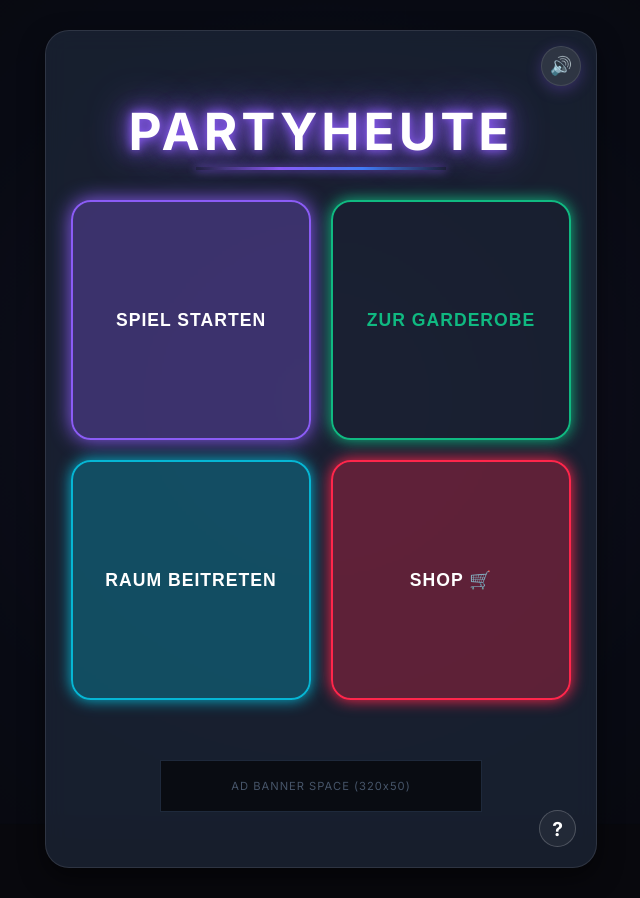
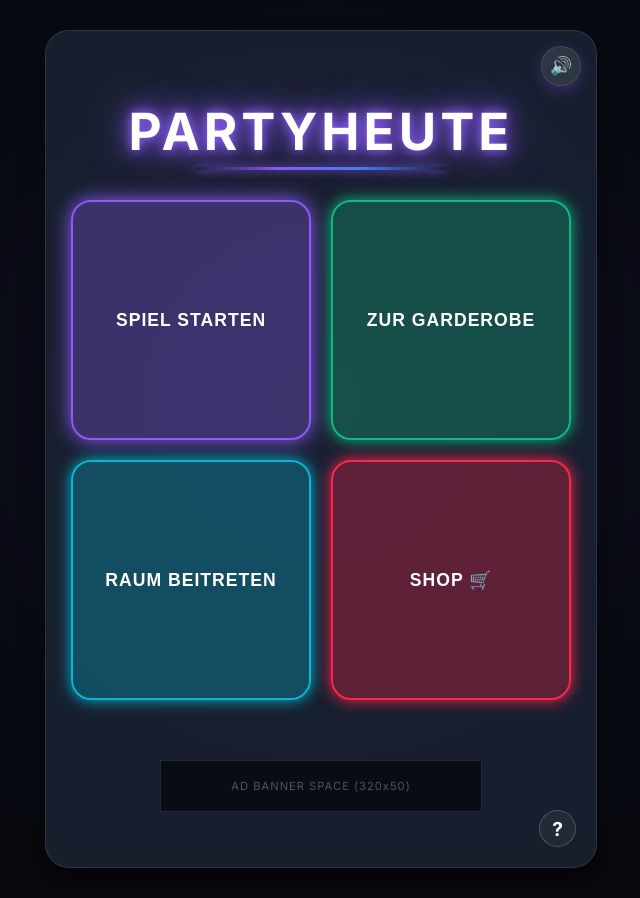
Before and after one commit to Ardit224/partyHeute, a Flask app: page / in a window 1280 px wide. Shown: the whole page, without its empty margins (319-959 px from the left). Run offline with Flask 3, Linux system fonts and the light colour scheme; some libraries are stand-ins or nearby versions.

Commit message:
design changes und bug fixes

```diff
--- a/static/script.js
+++ b/static/script.js
@@ -183,7 +183,7 @@ function zeigeBefreiungsScreen(item, isVirus = false) {
         text = item.text;
     } else {
         title = item.isGlobal ? "REGEL BEENDET! ⚖️" : "AUFGABE GESCHAFFT! ✅";
-        subtitle = item.isGlobal ? "Die Zeit ist um:" : `${item.spielerEmoji} ${item.spielerName} ist befreit:`;
+        subtitle = item.isGlobal ? "Die Zeit ist um:" : `${item.spielerName} ist befreit:`;
         color = item.isGlobal ? "var(--neon-red)" : "var(--neon-cyan)";
         btnClass = item.isGlobal ? "btn-cyber-red" : "btn-cyber-purple";
         text = item.text;
@@ -398,21 +398,24 @@ style.innerHTML = `
     .explosion-flash { animation: flashScreen 0.2s 5; }
     @keyframes flashScreen { 0%, 100% { background: transparent; } 50% { background: #ef4444; } }
 
-    .bomb-category-box { background: rgba(249, 115, 22, 0.1); border: 2px dashed #f97316; border-radius: 15px; padding: 20px; margin: 20px 0; font-size: 1.2rem; }
+    .bomb-category-box { background: rgba(249, 115, 22, 0.1); border: 2px dashed #f97316; border-radius: 15px; padding: 12px; margin: 10px 0; font-size: 1.1rem; }
+
+    /* Entfernt Namen in der Explosions-Auswahl */
+    #bombExplosionBox .spieler-name, #bombExplosionBox small { display: none !important; }
 
     /* Handy Wechsel */
     .handy-wechsel-card { background: #1e1b4b; border: 3px solid #6366f1; border-radius: 20px; padding: 40px; text-align: center; }
 
     /* Charakter Selection Mockup Style */
-    .char-selection-grid { display: grid; grid-template-columns: repeat(2, 1fr); gap: 20px; max-width: 500px; margin: 0 auto; padding: 10px; width: 100%; }
-    .char-card { background: rgba(0,0,0,0.6); border: 2px solid var(--neon-purple); box-shadow: 0 0 10px var(--neon-purple); border-radius: 22px; padding: 20px; display: flex; flex-direction: column; align-items: center; cursor: pointer; transition: all 0.25s cubic-bezier(0.4, 0, 0.2, 1); position: relative; }
+    .char-selection-grid { display: grid; grid-template-columns: repeat(2, 1fr); gap: 12px; max-width: 500px; margin: 0 auto; padding: 10px; width: 100%; }
+    .char-card { background: rgba(0,0,0,0.6); border: 2px solid var(--neon-purple); box-shadow: 0 0 10px var(--neon-purple); border-radius: 22px; padding: 12px; display: flex; flex-direction: column; align-items: center; cursor: pointer; transition: all 0.25s cubic-bezier(0.4, 0, 0.2, 1); position: relative; }
     .char-card.selected { background: rgba(176, 38, 255, 0.15); box-shadow: 0 0 20px var(--neon-purple); transform: translateY(-3px); }
-    .char-portrait { width: 90px; height: 90px; display: flex; align-items: center; justify-content: center; overflow: hidden; border-radius: 50%; margin-bottom: 12px; background: rgba(255,255,255,0.08); font-size: 3.5rem; border: 2px solid rgba(255,255,255,0.1); }
+    .char-portrait { width: 70px; height: 70px; display: flex; align-items: center; justify-content: center; overflow: hidden; border-radius: 50%; margin-bottom: 8px; background: rgba(255,255,255,0.08); font-size: 2.5rem; border: 2px solid rgba(255,255,255,0.1); }
     .char-portrait img { width: 100%; height: 100%; object-fit: cover; }
-    .char-name { font-size: 0.9rem; color: #fff; font-weight: 700; margin-bottom: 12px; text-shadow: 0 2px 4px rgba(0,0,0,0.5); }
-    .neon-checkbox { width: 30px; height: 30px; border: 2px solid var(--neon-purple); border-radius: 8px; position: relative; transition: all 0.2s; background: rgba(0,0,0,0.2); }
+    .char-name { font-size: 0.85rem; color: #fff; font-weight: 700; margin-bottom: 8px; text-shadow: 0 2px 4px rgba(0,0,0,0.5); }
+    .neon-checkbox { width: 24px; height: 24px; border: 2px solid var(--neon-purple); border-radius: 6px; position: relative; transition: all 0.2s; background: rgba(0,0,0,0.2); }
     .neon-checkbox.checked { background: var(--neon-purple); box-shadow: 0 0 12px var(--neon-purple); }
-    .neon-checkbox.checked::after { content: '✓'; position: absolute; top: -4px; left: 5px; font-size: 22px; color: white; font-weight: bold; }
+    .neon-checkbox.checked::after { content: '✓'; position: absolute; top: -7px; left: 4px; font-size: 18px; color: white; font-weight: bold; }
 
     /* Floating Player Button */
     .floating-gaeste-btn {
@@ -813,6 +816,8 @@ async function karteZiehen() {
     const entscheidung = document.getElementById('entscheidungsBereich');
     const naechsteBtn = document.getElementById('naechsteKarteBtn');
     document.getElementById('werTrinktBereich').style.display = 'none';
+    document.querySelector('.master-game-card').style.display = 'flex';
+    document.querySelector('.navigation-area-cyber').style.display = 'flex';
 
     // Jede neue Karte verringert die Runden der aktiven Aufgaben
     verarbeiteRundenTick();
@@ -886,16 +891,15 @@ async function karteZiehen() {
     aktuelleSchluecke = daten.schluecke;
 
     // Sichtbarkeit anpassen
-    if (!isCounterEnabled) {
-        if (entscheidung) entscheidung.style.display = 'none';
     if (naechsteBtn) {
         naechsteBtn.style.display = 'block';
-            naechsteBtn.innerText = "Weiter";
+        naechsteBtn.innerText = "WEITER";
+        naechsteBtn.onclick = () => {
+            if (isCounterEnabled && aktuelleKategorie !== 'virus') werMussTrinkenZeigen();
+            else karteZiehen();
+        };
     }
-    } else {
-        if (entscheidung) entscheidung.style.display = 'flex';
-        if (naechsteBtn) naechsteBtn.style.display = 'none';
-    }
+    if (entscheidung) entscheidung.style.display = 'none';
 
     let spielerListe = JSON.parse(localStorage.getItem('partySpieler')) || [];
 
@@ -955,7 +959,7 @@ async function karteZiehen() {
         document.getElementById('failBtn').onclick = () => rundenAufgabeStarten(zufallsSpieler, daten.frage, rundenAnzahl, aktuelleSchluecke);
         document.getElementById('strafeText').innerText = `Herausforderung: ${rundenAnzahl} Runden durchhalten!`;
         if (isCounterEnabled) document.getElementById('entscheidungsBereich').style.display = 'flex';
-        if (isCounterEnabled) document.getElementById('naechsteKarteBtn').style.display = 'block';
+        if (isCounterEnabled) document.getElementById('naechsteKarteBtn').style.display = 'none';
     } else {
         if (isCounterEnabled) {
             let failText = `🍹 Trinken! <br><small>+${aktuelleSchluecke} Schlücke</small>`;
@@ -1131,7 +1135,7 @@ function updateRundenAufgabenUI() {
             <div class="runden-task-card ${totalCount > 1 ? 'compact' : ''}" style="${isGlobal ? 'border-left-color: #ef4444; background: rgba(239, 68, 68, 0.1);' : ''}">
                 <span class="runden-badge" style="${isGlobal ? 'background: #ef4444; color: white;' : ''}">${statusText}</span>
                 <div style="margin-bottom: 5px;">
-                    <strong>${isGlobal ? '🚨 GLOBALE REGEL' : `${task.spielerEmoji} ${task.spielerName}`}</strong>
+                    <strong>${isGlobal ? '🚨 GLOBALE REGEL' : task.spielerName}</strong>
                 </div>
                 <div style="opacity: 0.9; line-height: 1.4;">${task.text}</div>
                 <button class="runden-fail-btn" onclick="${isGlobal ? `rundenTaskGlobalVersagt(${index})` : `rundenTaskFehlgeschlagen(${index})`}">
@@ -1168,13 +1172,18 @@ function triggerVirusPenalty(virusId) {
     const virus = aktiveViren.find(v => v.id == virusId);
     if (!virus) return;
 
-    // Wir nutzen das existierende System für globale Strafen
-    const schluckeMatch = virus.plainText.match(/(\d+)\s*Schlücke/i);
-    aktuelleSchluecke = schluckeMatch ? parseInt(schluckeMatch[1]) : 2;
+    let spielerListe = JSON.parse(localStorage.getItem('partySpieler')) || [];
+    let spieler = spielerListe.find(s => s.name === virus.playerName);
 
-    // Mocking einer "Globalen Aufgabe" für das Trink-Raster
-    taskIndexForDrinkSelection = 999; // Dummy ID
-    werMussTrinkenZeigen();
+    if (spieler) {
+        spieler.schluecke += virus.schluckeCount;
+        localStorage.setItem('partySpieler', JSON.stringify(spielerListe));
+        playSound('shot');
+        if (typeof listeAnzeigen === 'function') listeAnzeigen();
+
+        // Kleines visuelles Feedback in der Konsole oder UI möglich
+        console.log(`Virus-Strafe gebucht für ${virus.playerName}: ${virus.schluckeCount} Schlücke`);
+    }
 }
 /**
  * Zeigt einen Virus speziell auf der Hauptkarte an (Mixed Mode)
@@ -1242,13 +1251,15 @@ function rundenTaskEntfernen(index) {
 
 function niemandTrinkt() {
     playSound('click');
-    document.getElementById('entscheidungsBereich').style.display = 'none';
-    document.getElementById('naechsteKarteBtn').style.display = 'block';
+    document.getElementById('werTrinktBereich').style.display = 'none';
+    karteZiehen();
 }
 
 function werMussTrinkenZeigen() {
     document.getElementById('entscheidungsBereich').style.display = 'none';
     document.getElementById('werTrinktBereich').style.display = 'block';
+    document.querySelector('.master-game-card').style.display = 'none';
+    document.querySelector('.navigation-area-cyber').style.display = 'none';
 
     const auswahlBereich = document.getElementById('auswahlListe');
     auswahlBereich.innerHTML = "";
@@ -1256,26 +1267,30 @@ function werMussTrinkenZeigen() {
 
     spielerListe.forEach((spieler, index) => {
         if (spieler.aktiv !== false) {
-            // Logik wählen: Entweder aus einer Regel, Mehrfachwahl (Ich hab noch nie / Tribunal) oder Einzelwahl
-            let aktion = `strafSchluckeVerteilen(${index})`;
-            if (taskIndexForDrinkSelection !== -1) {
-                aktion = `strafSchluckAusTaskVerteilen(${index})`;
-            } else if (aktuelleKategorie === 'ich_hab_noch_nie' || aktuelleKategorie === 'tribunal') {
-                aktion = `strafSchluckHinzufuegen(${index}, this)`;
-            }
-
             auswahlBereich.innerHTML += `
-                <button class="strafe-btn btn-fail" onclick="${aktion}">
+                <button class="strafe-btn" onclick="strafSchluckHinzufuegen(${index}, this)">
+                    <div class="strafe-avatar-container">
                         ${spieler.emoji}
+                    </div>
                 </button>`;
         }
     });
 
-    // Button zum Beenden der Auswahl (für Mehrfach-Modus, Tribunal oder laufende Regeln)
-    if (aktuelleKategorie === 'ich_hab_noch_nie' || aktuelleKategorie === 'tribunal' || taskIndexForDrinkSelection !== -1) {
+    // "Keiner muss" Button
+    if (taskIndexForDrinkSelection === -1) {
+        const skipBtn = document.createElement('button');
+        skipBtn.innerHTML = "🙅‍♂️ Niemand trinkt";
+        skipBtn.className = "nav-btn btn-cyber-red";
+        skipBtn.style.gridColumn = "1 / -1";
+        skipBtn.style.marginTop = "10px";
+        skipBtn.onclick = () => niemandTrinkt();
+        auswahlBereich.appendChild(skipBtn);
+    }
+
+    // Bestätigen Button (Immer anzeigen)
     const fertigBtn = document.createElement('button');
-        fertigBtn.innerHTML = "✅ Auswahl beenden";
-        fertigBtn.className = "nav-btn";
+    fertigBtn.innerHTML = "FERTIG 🚀";
+    fertigBtn.className = "nav-btn btn-cyber-purple";
     fertigBtn.style.gridColumn = "1 / -1";
     fertigBtn.style.marginTop = "15px";
     fertigBtn.onclick = () => {
@@ -1283,12 +1298,11 @@ function werMussTrinkenZeigen() {
         if (aktuelleKategorie === 'tribunal' && !isGemischteRunde) {
             document.getElementById('tribunalNextBtn').style.display = 'inline-block';
         } else {
-                document.getElementById('naechsteKarteBtn').style.display = 'block';
+            karteZiehen();
         }
         taskIndexForDrinkSelection = -1;
     };
     auswahlBereich.appendChild(fertigBtn);
-    }
 }
 
 function strafSchluckeVerteilen(gewaehlterIndex) {
@@ -1299,7 +1313,7 @@ function strafSchluckeVerteilen(gewaehlterIndex) {
     listeAnzeigen();
 
     document.getElementById('werTrinktBereich').style.display = 'none';
-    document.getElementById('naechsteKarteBtn').style.display = 'block';
+    karteZiehen();
 }
 
 /**
--- a/static/shot_roulette.js
+++ b/static/shot_roulette.js
@@ -128,15 +128,11 @@ function sr_zeichneTrinkerAuswahl(pool) {
     pool.forEach(spieler => {
         const btn = document.createElement('button');
         btn.className = "strafe-btn";
-        btn.style.padding = "8px";
-
-        const istFoto = spieler.emoji.includes('<img');
 
         btn.innerHTML = `
-            <div class="avatar-wrapper" style="width: 65px; height: 65px; font-size: 2.2rem;">
+            <div class="strafe-avatar-container">
                 ${spieler.emoji}
             </div>
-            ${istFoto ? '' : `<small style="font-size: 0.7rem; display: block; margin-top: 4px;">${spieler.name}</small>`}
         `;
 
         btn.onclick = (e) => {
@@ -144,9 +140,26 @@ function sr_zeichneTrinkerAuswahl(pool) {
         };
         grid.appendChild(btn);
     });
+
+    // "Fertig" Button zum Bestätigen der Auswahl hinzufügen
+    const fertigBtn = document.createElement('button');
+    fertigBtn.innerHTML = "FERTIG 🚀";
+    fertigBtn.className = "nav-btn btn-cyber-purple";
+    fertigBtn.style.gridColumn = "1 / -1";
+    fertigBtn.style.marginTop = "15px";
+    fertigBtn.onclick = () => {
+        if (isGemischteRunde) {
+            geheZurueckZumMix();
+        } else {
+            naechsteShotRunde();
+        }
+    };
+    grid.appendChild(fertigBtn);
 }
 
 function sr_bucheSchlückeManuell(playerName, btn) {
+    if (btn.classList.contains('selected-for-drink')) return;
+
     let alleSpieler = JSON.parse(localStorage.getItem('partySpieler')) || [];
     let spieler = alleSpieler.find(s => s.name === playerName);
     if (spieler) {
@@ -154,18 +167,10 @@ function sr_bucheSchlückeManuell(playerName, btn) {
         localStorage.setItem('partySpieler', JSON.stringify(alleSpieler));
         if (typeof playSound === 'function') playSound('click');
 
-        // Visuelles Feedback
-        btn.style.background = "#10b981";
-        setTimeout(() => btn.style.background = "", 500);
+        // Spieler als ausgewählt markieren (ausgrauen)
+        btn.classList.add('selected-for-drink');
 
         if (typeof listeAnzeigen === 'function') listeAnzeigen();
-
-        // Im gemischten Modus die Auswahl durch einen "Weiter"-Button ersetzen
-        if (isGemischteRunde) {
-            document.getElementById('shotPlayerGrid').innerHTML = `
-                <button class="nav-btn" style="grid-column: 1 / -1; margin: 20px auto; padding: 15px;" onclick="geheZurueckZumMix()">Weiter</button>
-            `;
-        }
     }
 }
 
--- a/static/style.css
+++ b/static/style.css
@@ -665,10 +683,10 @@ button:active {
 }
 
 .btn-cyber-green {
-    background: transparent;
+    background: rgba(16, 185, 129, 0.3);
     border: 2px solid #10b981;
     box-shadow: 0 0 15px #10b981;
-    color: #10b981;
+    color: #fff;
 }
 
 .btn-cyber-red {
--- a/static/tribunalspiel.js
+++ b/static/tribunalspiel.js
@@ -142,24 +142,24 @@ function generiereTribunalHTML(template, schlucke, spielerName) {
     const optionB = match[2];
 
     const einsatzHtml = isCounterEnabled ? `
-        <div style="background: rgba(239, 68, 68, 0.15); border-radius: 12px; padding: 10px; margin-bottom: 20px; font-weight: bold; font-size: 1.3rem; color: #fca5a5; border: 1px solid rgba(239, 68, 68, 0.3);">
+        <div style="background: rgba(239, 68, 68, 0.15); border-radius: 12px; padding: 8px; margin-bottom: 12px; font-weight: bold; font-size: 1.1rem; color: #fca5a5; border: 1px solid rgba(239, 68, 68, 0.3);">
             ⚖️ Einsatz: ${schlucke} Schlücke
         </div>` : '';
 
     return `
         <div style="width: 100%; text-align: center;">
             ${einsatzHtml}
-            <div style="display: flex; gap: 15px; justify-content: center; align-items: stretch;">
-                <div style="flex: 1; background: rgba(255,255,255,0.05); padding: 15px; border-radius: 15px; border: 1px solid rgba(255,255,255,0.1); display: flex; flex-direction: column; align-items: center; justify-content: center;">
-                    <span style="font-size: 3rem; margin-bottom: 10px;">👍</span>
-                    <p style="font-size: 1.1rem; margin: 0; line-height: 1.3;">${optionA}</p>
+            <div style="display: flex; gap: 10px; justify-content: center; align-items: stretch;">
+                <div style="flex: 1; background: rgba(255,255,255,0.05); padding: 10px; border-radius: 12px; border: 1px solid rgba(255,255,255,0.1); display: flex; flex-direction: column; align-items: center; justify-content: center;">
+                    <span style="font-size: 2.2rem; margin-bottom: 5px;">👍</span>
+                    <p style="font-size: 0.95rem; margin: 0; line-height: 1.3;">${optionA}</p>
                 </div>
-                <div style="flex: 1; background: rgba(255,255,255,0.05); padding: 15px; border-radius: 15px; border: 1px solid rgba(255,255,255,0.1); display: flex; flex-direction: column; align-items: center; justify-content: center;">
-                    <span style="font-size: 3rem; margin-bottom: 10px;">👎</span>
-                    <p style="font-size: 1.1rem; margin: 0; line-height: 1.3;">${optionB}</p>
+                <div style="flex: 1; background: rgba(255,255,255,0.05); padding: 10px; border-radius: 12px; border: 1px solid rgba(255,255,255,0.1); display: flex; flex-direction: column; align-items: center; justify-content: center;">
+                    <span style="font-size: 2.2rem; margin-bottom: 5px;">👎</span>
+                    <p style="font-size: 0.95rem; margin: 0; line-height: 1.3;">${optionB}</p>
                 </div>
             </div>
-            <p style="margin-top: 15px; font-size: 0.8rem; opacity: 0.6; font-style: italic;">Stimmt jetzt ab! 👍 vs 👎</p>
+            <p style="margin-top: 10px; font-size: 0.75rem; opacity: 0.6; font-style: italic;">Stimmt jetzt ab! 👍 vs 👎</p>
         </div>
     `;
 }
@@ -196,9 +196,9 @@ function tribunalErgebnisEintragen(displayId, btnId) {
  */
 function zeigeTribunalAuswahlStandalone(display) {
     display.innerHTML = `
-        <h3 style="margin-bottom:15px; color:#ef4444;">Wer hat verloren? ⚖️</h3>
+        <h3 style="margin-bottom:8px; color:#ef4444;">Wer hat verloren? ⚖️</h3>
         <div id="tribunalVictimGrid" style="display: grid; grid-template-columns: repeat(3, 1fr); gap: 10px; margin-top: 10px;"></div>
-        <button class="nav-btn" style="margin-top:20px; width:100%;" onclick="tribunalAuswahlBeenden()">✅ Auswahl beenden</button>
+        <button class="nav-btn btn-cyber-purple" style="margin-top:12px; width:100%; height: 60px;" onclick="tribunalAuswahlBeenden()">✅ FERTIG</button>
     `;
 
     const grid = document.getElementById('tribunalVictimGrid');
@@ -207,8 +207,7 @@ function zeigeTribunalAuswahlStandalone(display) {
     spielerListe.filter(s => s.aktiv !== false).forEach(p => {
         const btn = document.createElement('button');
         btn.className = "strafe-btn";
-        btn.style.padding = "10px";
-        btn.innerHTML = `<div class="avatar-wrapper" style="width: 55px; height: 55px;">${p.emoji}</div>`;
+        btn.innerHTML = `<div class="strafe-avatar-container">${p.emoji}</div>`;
         btn.onclick = function() {
             if (this.classList.contains('selected-for-drink')) return;
 
--- a/static/virusspiel.js
+++ b/static/virusspiel.js
@@ -61,7 +61,9 @@ function neuerVirus(isMixed = false) {
         id: Date.now(),
         text: styledText,
         plainText: plainText,
-        runden: runden
+        runden: runden,
+        playerName: p1.name,
+        schluckeCount: schlucke
     };
 
     aktiveViren.push(virus);
```
Also changed, not shown: other parts of static/style.css (+36 -18 lines), templates/index.html (+11 -13 lines). Lines whose indentation alone changed are shown as unchanged.
